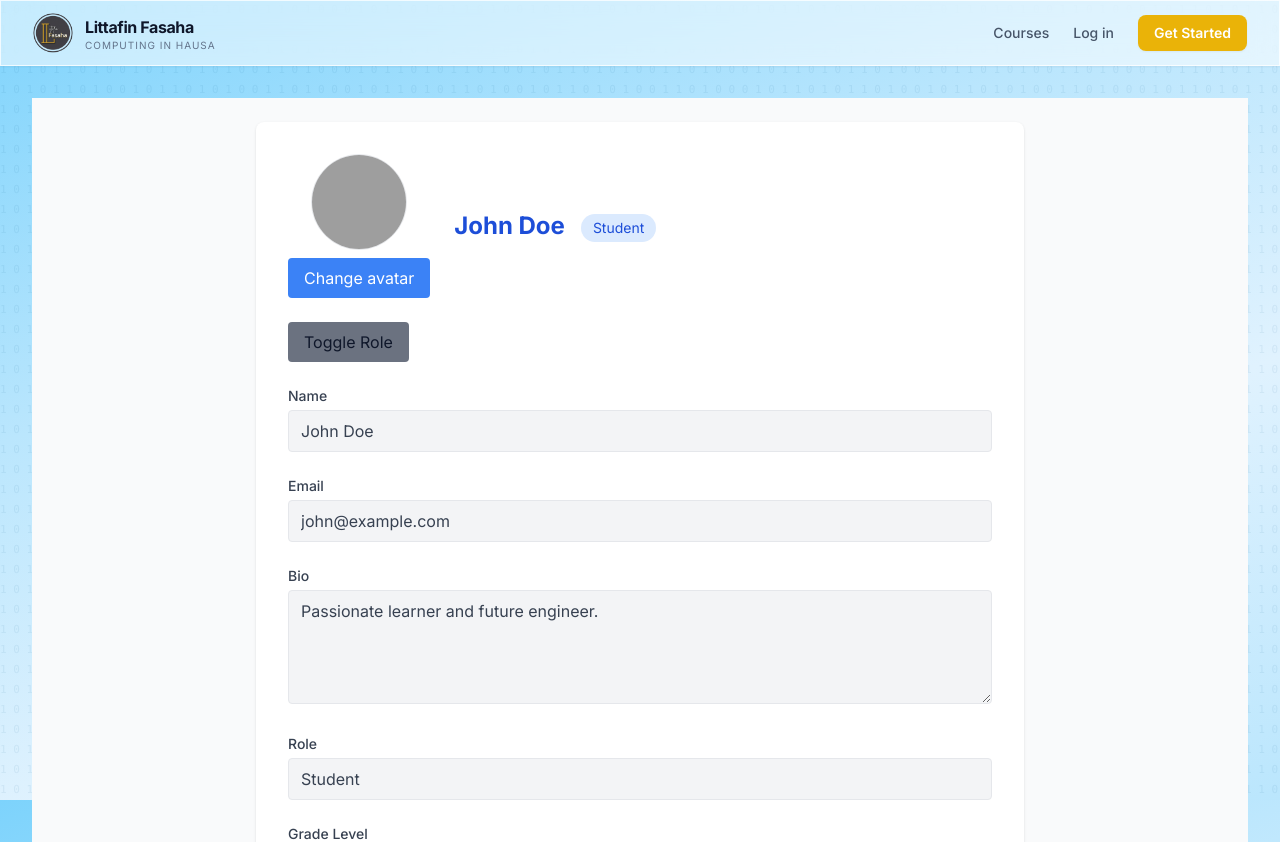
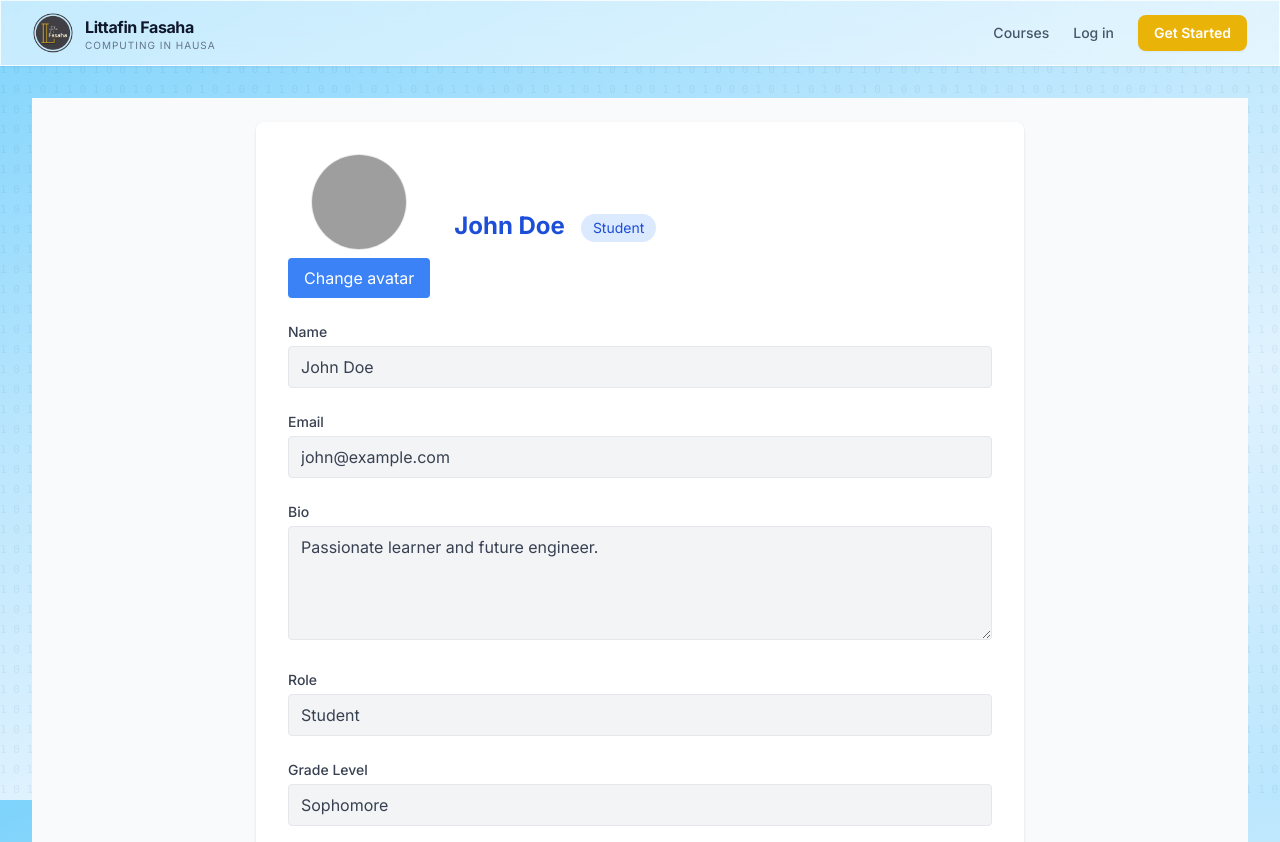
Before and after one commit to Hajara-Yasmin-Isa/LearningPlatform, a Next.js app: page /auth/profile in a window 1280 px wide. Shown: the top 842 px of the page. Built offline with nearby package versions, Linux system fonts and the light colour scheme; no server answers; grey boxes are pictures that could not be loaded.

Commit message:
Complete course detail page updates

```diff
--- a/app/auth/profile/page.tsx
+++ b/app/auth/profile/page.tsx
@@ -55,30 +55,7 @@ export default function ProfilePage() {
           </div>
         </div>
         {/* TEMPORARY Change Profile Data (to test Instructor role)*/}
-        <button
-        onClick={() =>
-            setProfile((prev) =>
-            prev.role === "Student"
-                ? {
-                    name: "Dr. Smith",
-                    email: "smith@example.com",
-                    bio: "Teaching advanced software engineering.",
-                    role: "Instructor",
-                    department: "Computer Science",
-                }
-                : {
-                    name: "John Doe",
-                    email: "john@example.com",
-                    bio: "Computer Science student.",
-                    role: "Student",
-                    gradeLevel: "Senior",
-                }
-            )
-        }
-        className="mb-4 px-4 py-2 bg-gray-500 rounded hover:bg-black"
-        >
-        Toggle Role
-        </button>
+
 
         {/* Form */}
         <ProfileForm
--- a/components/features/dashboard/StudentDashboard.tsx
+++ b/components/features/dashboard/StudentDashboard.tsx
@@ -4,7 +4,7 @@ import { useState, useEffect } from "react"
 import LessonCard from "./LessonCard"
 import StatsCard from "./StatsCard"
 import { supabase } from "@/lib/supabase/client"
-import { getUserLessons } from "@/lib/supabase/queries"
+import { getEnrolledCoursesWithLessons } from "@/lib/supabase/courses"
 import { UserLesson } from "@/types/database"
 
 export default function StudentDashboard() {
@@ -20,7 +20,7 @@ export default function StudentDashboard() {
         return
       }
 
-      const data = await getUserLessons(user.id)
+      const data = await getEnrolledCoursesWithLessons(user.id)
       setLessons(data)
       setLoading(false)
     }
```
